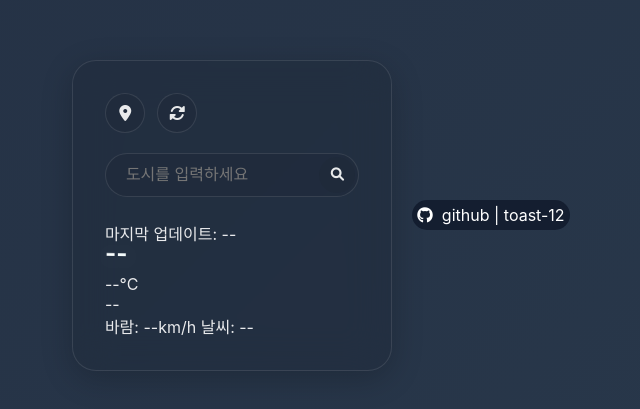
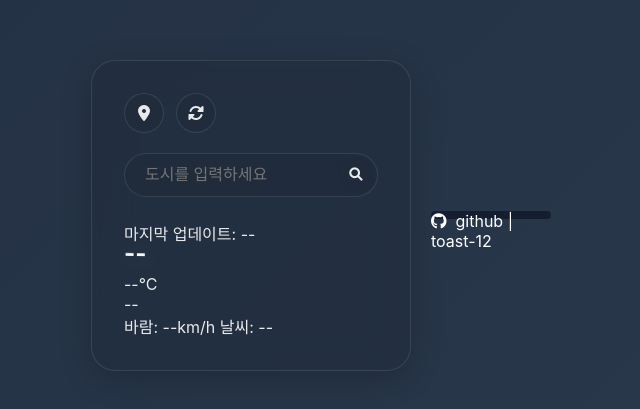
Before and after one commit to toast-12/weather, a plain HTML site: page index.html in a window 1280 px wide. Shown: the part 185-594 px from the top of the page, without its empty margins (329-969 px from the left). Drawn offline with Linux system fonts and the light colour scheme.

Commit message:
32840923849

```diff
--- a/style.css
+++ b/style.css
@@ -314,5 +314,6 @@ body {
 #HAHA{
     border-radius: 20px;
     background-color: #141e30;
-    padding: 5px;
+    width: 120px;
+    height: 8px;
 }
```
